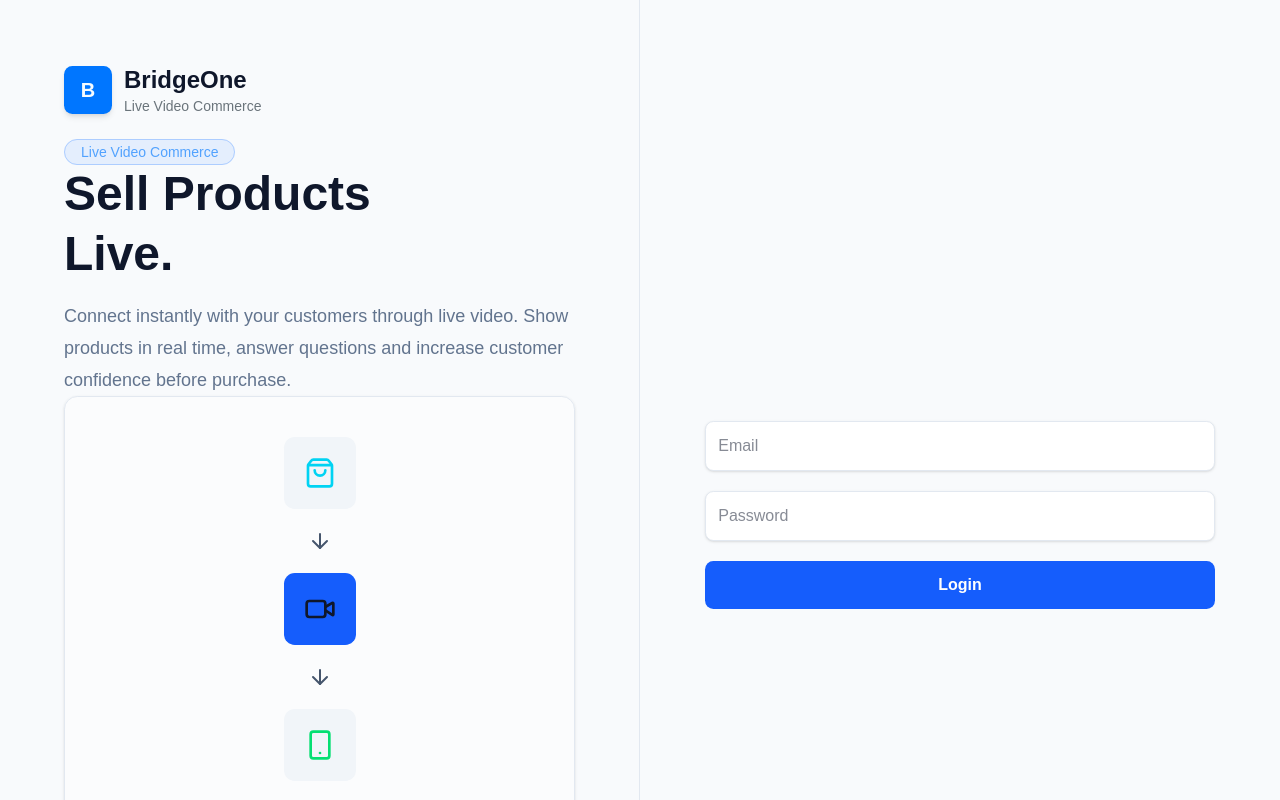
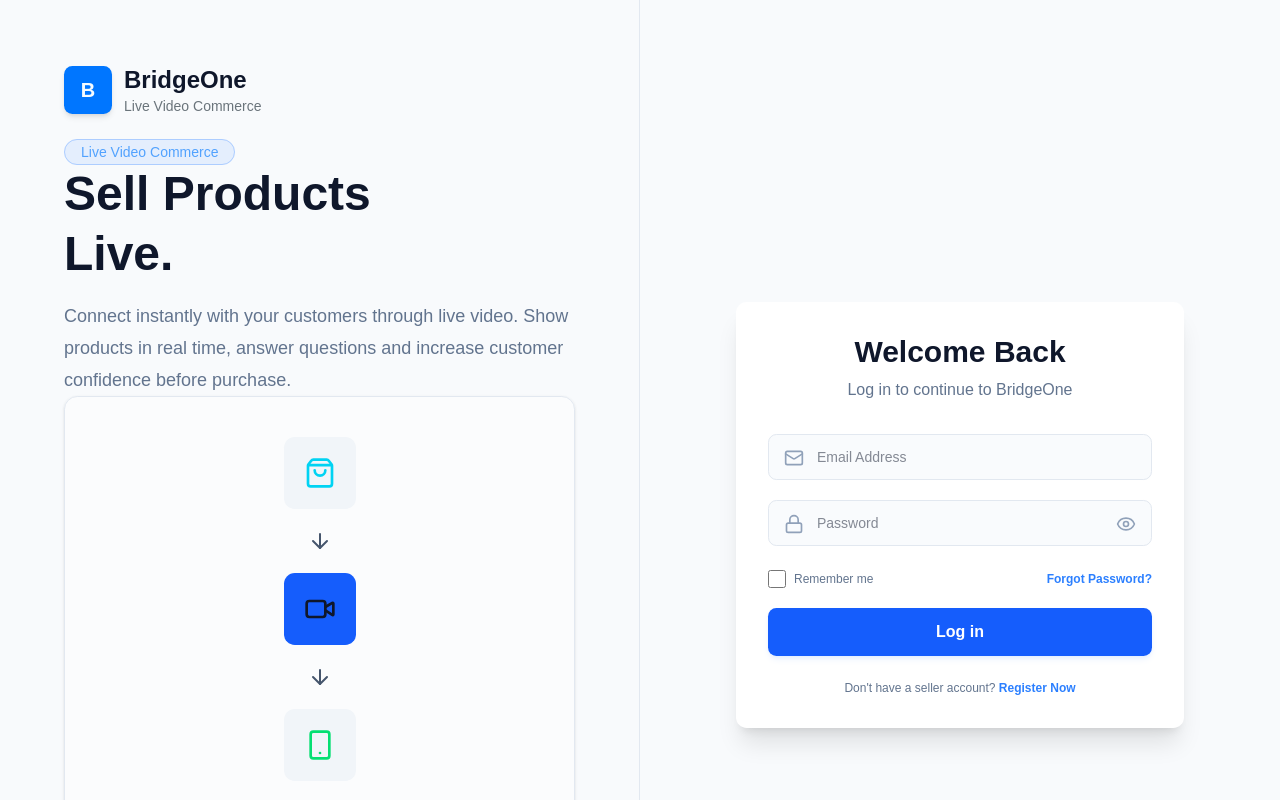
Before and after one commit to methenova/Bridgeone, a React (Vite) app: page /login in a window 1280 px wide. Shown: the top 800 px of the page. Built offline with nearby package versions, Linux system fonts and the light colour scheme.

Commit message:
feat(auth): upgrade auth forms to premium styling with inline error messaging, show/hide password buttons, and Lucide icon formatting

```diff
--- a/src/features/auth/components/LoginForm.jsx
+++ b/src/features/auth/components/LoginForm.jsx
@@ -1,10 +1,10 @@
 import { useState } from "react";
-import { useNavigate } from "react-router-dom";
+import { useNavigate, Link } from "react-router-dom";
 import { useAuthContext } from "@/context/AuthContext";
+import { Mail, Lock, Eye, EyeOff, AlertCircle } from "lucide-react";
 
 export default function LoginForm() {
   const navigate = useNavigate();
-
   const { login } = useAuthContext();
 
   const [formData, setFormData] = useState({
@@ -12,25 +12,31 @@ export default function LoginForm() {
     password: "",
   });
 
+  const [showPassword, setShowPassword] = useState(false);
   const [loading, setLoading] = useState(false);
+  const [errorMsg, setErrorMsg] = useState("");
 
   function handleChange(e) {
     setFormData((prev) => ({
       ...prev,
       [e.target.name]: e.target.value,
     }));
+    if (errorMsg) setErrorMsg("");
   }
 
   async function handleSubmit(e) {
     e.preventDefault();
+    if (!formData.email.trim() || !formData.password.trim()) {
+      setErrorMsg("Please fill in all fields.");
+      return;
+    }
 
     try {
       setLoading(true);
+      setErrorMsg("");
 
       const result = await login(formData);
       const userRole = result?.profile?.role || "customer";
-
-      alert("Login Successful");
 
       if (userRole === "admin") {
         navigate("/admin");
@@ -40,42 +46,98 @@ export default function LoginForm() {
         navigate("/");
       }
     } catch (error) {
-      alert(error.message);
+      setErrorMsg(error.message || "Failed to log in. Please check your credentials.");
     } finally {
       setLoading(false);
     }
   }
 
   return (
-    <form
-      onSubmit={handleSubmit}
-      className="space-y-5"
-    >
+    <div className="mx-auto w-full max-w-md rounded-2xl bg-white shadow-sm p-8 shadow-xl">
+      <h1 className="mb-2 text-center text-3xl font-bold text-slate-900">
+        Welcome Back
+      </h1>
+      <p className="mb-8 text-center text-slate-500">
+        Log in to continue to BridgeOne
+      </p>
+
+      {errorMsg && (
+        <div className="mb-6 flex items-start gap-2.5 rounded-xl border border-red-200 bg-red-50 p-4 text-xs font-semibold text-red-600">
+          <AlertCircle className="h-4 w-4 shrink-0 mt-0.5" />
+          <span>{errorMsg}</span>
+        </div>
+      )}
+
+      <form onSubmit={handleSubmit} className="space-y-5">
+        {/* Email Address */}
+        <div className="relative">
+          <Mail className="absolute left-4 top-3.5 h-5 w-5 text-slate-400" />
           <input
             type="email"
             name="email"
-        placeholder="Email"
+            placeholder="Email Address"
             value={formData.email}
             onChange={handleChange}
-        className="w-full rounded-xl border border-slate-200 bg-white shadow-sm p-3 text-slate-900"
+            required
+            autoComplete="email"
+            className="w-full rounded-xl border border-slate-200 bg-slate-100/40 pl-12 pr-4 py-3 text-sm text-slate-900 outline-none focus:border-blue-500 transition-all focus:bg-slate-100"
           />
+        </div>
 
+        {/* Password */}
+        <div className="relative">
+          <Lock className="absolute left-4 top-3.5 h-5 w-5 text-slate-400" />
           <input
-        type="password"
+            type={showPassword ? "text" : "password"}
             name="password"
             placeholder="Password"
             value={formData.password}
             onChange={handleChange}
-        className="w-full rounded-xl border border-slate-200 bg-white shadow-sm p-3 text-slate-900"
+            required
+            autoComplete="current-password"
+            className="w-full rounded-xl border border-slate-200 bg-slate-100/40 pl-12 pr-12 py-3 text-sm text-slate-900 outline-none focus:border-blue-500 transition-all focus:bg-slate-100"
           />
+          <button
+            type="button"
+            onClick={() => setShowPassword(!showPassword)}
+            className="absolute right-4 top-3.5 text-slate-400 hover:text-slate-600 transition-colors"
+          >
+            {showPassword ? <EyeOff className="h-5 w-5" /> : <Eye className="h-5 w-5" />}
+          </button>
+        </div>
+
+        {/* Remember Me & Forgot Password */}
+        <div className="flex items-center justify-between text-xs pt-1">
+          <label className="flex items-center gap-2 cursor-pointer text-slate-500 hover:text-slate-700">
+            <input
+              type="checkbox"
+              className="h-4.5 w-4.5 rounded border-slate-300 text-blue-600 focus:ring-blue-500/20"
+            />
+            <span>Remember me</span>
+          </label>
+          <a href="#forgot" className="font-semibold text-blue-500 hover:text-blue-400 transition-colors">
+            Forgot Password?
+          </a>
+        </div>
 
         <button
           type="submit"
           disabled={loading}
-        className="w-full rounded-xl bg-blue-600 py-3 font-semibold text-white hover:bg-blue-700 disabled:opacity-50"
+          className="w-full flex items-center justify-center gap-2 rounded-xl bg-blue-600 py-3 font-semibold text-white transition hover:bg-blue-700 disabled:cursor-not-allowed disabled:opacity-50 shadow-md shadow-blue-500/10"
         >
-        {loading ? "Signing In..." : "Login"}
+          {loading ? "Logging In..." : "Log in"}
         </button>
       </form>
+
+      <p className="mt-6 text-center text-slate-500 text-xs">
+        Don't have a seller account?{" "}
+        <Link
+          to="/register"
+          className="font-semibold text-blue-500 hover:text-blue-400 transition-colors"
+        >
+          Register Now
+        </Link>
+      </p>
+    </div>
   );
 }
--- a/src/features/auth/components/RegisterForm.jsx
+++ b/src/features/auth/components/RegisterForm.jsx
@@ -1,6 +1,6 @@
 import { useState } from "react";
 import { Link, useNavigate } from "react-router-dom";
-import { User, Mail, Lock, ShieldCheck } from "lucide-react";
+import { User, Mail, Lock, ShieldCheck, Eye, EyeOff, AlertCircle } from "lucide-react";
 import { useAuthContext } from "@/context/AuthContext";
 
 export default function RegisterForm() {
@@ -15,40 +15,45 @@ export default function RegisterForm() {
     role: "seller",
   });
 
+  const [showPassword, setShowPassword] = useState(false);
+  const [showConfirmPassword, setShowConfirmPassword] = useState(false);
   const [loading, setLoading] = useState(false);
+  const [errorMsg, setErrorMsg] = useState("");
 
   function handleChange(e) {
     setFormData((prev) => ({
       ...prev,
       [e.target.name]: e.target.value,
     }));
+    if (errorMsg) setErrorMsg("");
   }
 
   async function handleSubmit(e) {
     e.preventDefault();
 
     if (!formData.name.trim()) {
-      alert("Please enter your name.");
+      setErrorMsg("Please enter your name.");
       return;
     }
 
     if (!formData.email.trim()) {
-      alert("Please enter your email.");
+      setErrorMsg("Please enter your email.");
       return;
     }
 
     if (formData.password.length < 6) {
-      alert("Password must be at least 6 characters.");
+      setErrorMsg("Password must be at least 6 characters.");
       return;
     }
 
     if (formData.password !== formData.confirmPassword) {
-      alert("Passwords do not match.");
+      setErrorMsg("Passwords do not match.");
       return;
     }
 
     try {
       setLoading(true);
+      setErrorMsg("");
 
       await register({
         name: formData.name,
@@ -58,10 +63,9 @@ export default function RegisterForm() {
       });
 
       alert("Registration successful! Please check your email.");
-
       navigate("/login");
     } catch (error) {
-      alert(error.message);
+      setErrorMsg(error.message || "Registration failed. Please try again.");
     } finally {
       setLoading(false);
     }
@@ -77,9 +81,17 @@ export default function RegisterForm() {
         Register to continue to BridgeOne
       </p>
 
+      {errorMsg && (
+        <div className="mb-6 flex items-start gap-2.5 rounded-xl border border-red-200 bg-red-50 p-4 text-xs font-semibold text-red-600">
+          <AlertCircle className="h-4 w-4 shrink-0 mt-0.5" />
+          <span>{errorMsg}</span>
+        </div>
+      )}
+
       <form onSubmit={handleSubmit} className="space-y-5">
+        {/* Name */}
         <div className="relative">
-          <User className="absolute left-4 top-3.5 h-5 w-5 text-slate-500" />
+          <User className="absolute left-4 top-3.5 h-5 w-5 text-slate-400" />
           <input
             type="text"
             name="name"
@@ -92,8 +104,9 @@ export default function RegisterForm() {
           />
         </div>
 
+        {/* Email */}
         <div className="relative">
-          <Mail className="absolute left-4 top-3.5 h-5 w-5 text-slate-500" />
+          <Mail className="absolute left-4 top-3.5 h-5 w-5 text-slate-400" />
           <input
             type="email"
             name="email"
@@ -106,50 +119,66 @@ export default function RegisterForm() {
           />
         </div>
 
+        {/* Password */}
         <div className="relative">
-          <Lock className="absolute left-4 top-3.5 h-5 w-5 text-slate-500" />
+          <Lock className="absolute left-4 top-3.5 h-5 w-5 text-slate-400" />
           <input
-            type="password"
+            type={showPassword ? "text" : "password"}
             name="password"
             placeholder="Password"
             value={formData.password}
             onChange={handleChange}
             required
             autoComplete="new-password"
-            className="w-full rounded-xl border border-slate-200 bg-slate-100/40 pl-12 pr-4 py-3 text-sm text-slate-900 outline-none focus:border-blue-500 transition-all focus:bg-slate-100"
+            className="w-full rounded-xl border border-slate-200 bg-slate-100/40 pl-12 pr-12 py-3 text-sm text-slate-900 outline-none focus:border-blue-500 transition-all focus:bg-slate-100"
           />
+          <button
+            type="button"
+            onClick={() => setShowPassword(!showPassword)}
+            className="absolute right-4 top-3.5 text-slate-400 hover:text-slate-600 transition-colors"
+          >
+            {showPassword ? <EyeOff className="h-5 w-5" /> : <Eye className="h-5 w-5" />}
+          </button>
         </div>
 
+        {/* Confirm Password */}
         <div className="relative">
-          <ShieldCheck className="absolute left-4 top-3.5 h-5 w-5 text-slate-500" />
+          <ShieldCheck className="absolute left-4 top-3.5 h-5 w-5 text-slate-400" />
           <input
-            type="password"
+            type={showConfirmPassword ? "text" : "password"}
             name="confirmPassword"
             placeholder="Confirm Password"
             value={formData.confirmPassword}
             onChange={handleChange}
             required
             autoComplete="new-password"
-            className="w-full rounded-xl border border-slate-200 bg-slate-100/40 pl-12 pr-4 py-3 text-sm text-slate-900 outline-none focus:border-blue-500 transition-all focus:bg-slate-100"
+            className="w-full rounded-xl border border-slate-200 bg-slate-100/40 pl-12 pr-12 py-3 text-sm text-slate-900 outline-none focus:border-blue-500 transition-all focus:bg-slate-100"
           />
+          <button
+            type="button"
+            onClick={() => setShowConfirmPassword(!showConfirmPassword)}
+            className="absolute right-4 top-3.5 text-slate-400 hover:text-slate-600 transition-colors"
+          >
+            {showConfirmPassword ? <EyeOff className="h-5 w-5" /> : <Eye className="h-5 w-5" />}
+          </button>
         </div>
 
         <button
           type="submit"
           disabled={loading}
-          className="w-full rounded-xl bg-blue-600 py-3 font-semibold text-white transition hover:bg-blue-700 disabled:cursor-not-allowed disabled:opacity-50"
+          className="w-full flex items-center justify-center gap-2 rounded-xl bg-blue-600 py-3 font-semibold text-white transition hover:bg-blue-700 disabled:cursor-not-allowed disabled:opacity-50 shadow-md shadow-blue-500/10"
         >
           {loading ? "Creating Account..." : "Create Account"}
         </button>
       </form>
 
-      <p className="mt-6 text-center text-slate-500">
+      <p className="mt-6 text-center text-slate-500 text-xs">
         Already have an account?{" "}
         <Link
           to="/login"
-          className="font-semibold text-blue-500 hover:text-blue-400"
+          className="font-semibold text-blue-500 hover:text-blue-400 transition-colors"
         >
-          Login
+          Log in
         </Link>
       </p>
     </div>
```
Lines whose indentation alone changed are shown as unchanged.
